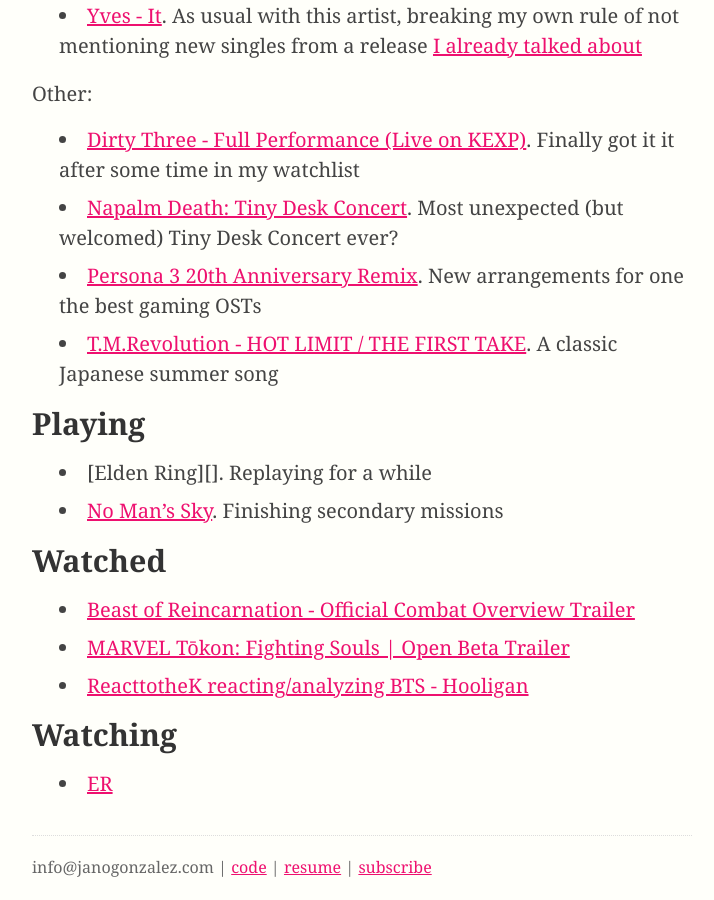
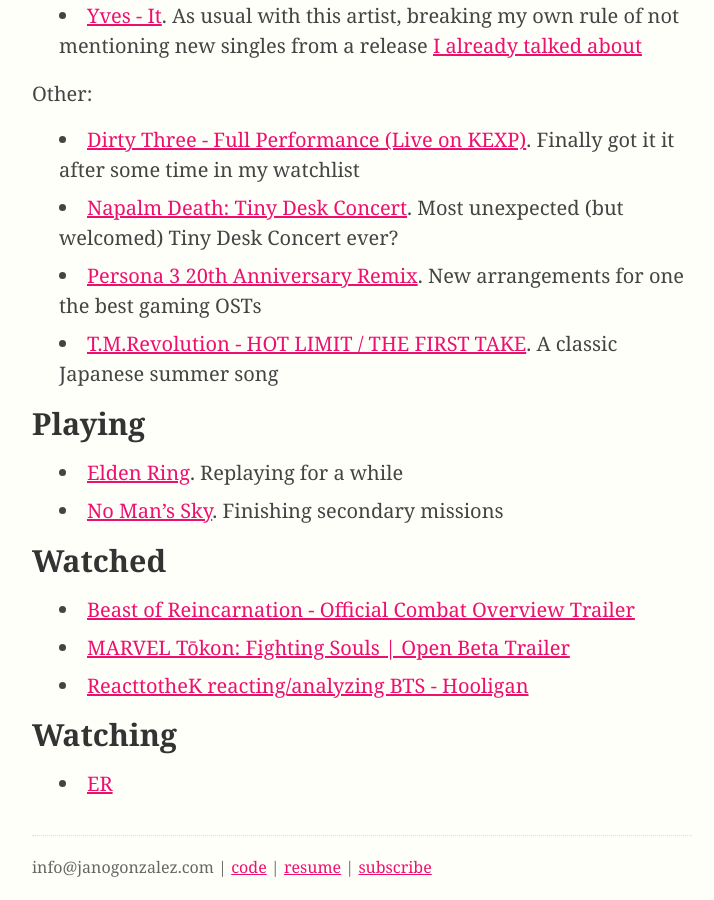
Before and after one commit to janogonzalez/janogonzalez.github.io, a Jekyll site: the page built from _posts/2026-07-19-week-29-of-2026.md, in a window 1280 px wide and 900 px high, scrolled down 1547 px. Shown: the whole window, without its empty margins (278-992 px from the left). Built offline with Jekyll 4.4.1, drawn with Linux system fonts in a browser that asks for light colours; some of the changed lines change nothing that is shown.

Commit message:
Add missing link

```diff
--- a/_posts/2026-07-19-week-29-of-2026.md
+++ b/_posts/2026-07-19-week-29-of-2026.md
@@ -72,6 +72,7 @@
 [Coffret de Bijoux - Lose Myself in You]: https://open.spotify.com/album/3Q2RByCgm1Vu6SpnRa8uGO
 [Concrete Vehicles - Cut Ties]: https://youtu.be/LwpOXKp-RhU
 [Dirty Three - Full Performance (Live on KEXP)]: https://youtu.be/jXB11sZ08bc
+[Elden Ring]: https://en.bandainamcoent.eu/elden-ring/elden-ring
 [ER]: https://www.imdb.com/title/tt0108757/
 [Flowing Downward]: https://flowingdownward.com
 [Hakushi Hasegawa - Air Ni Ni]: https://open.spotify.com/album/5q0i6SYFQeIw5vDgkI5wDL
```
